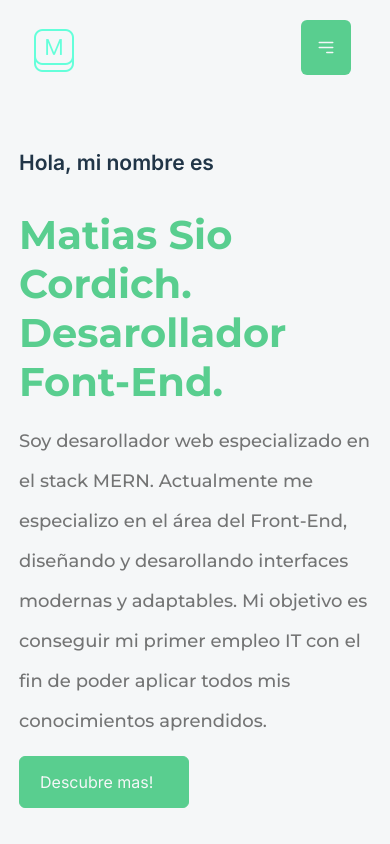
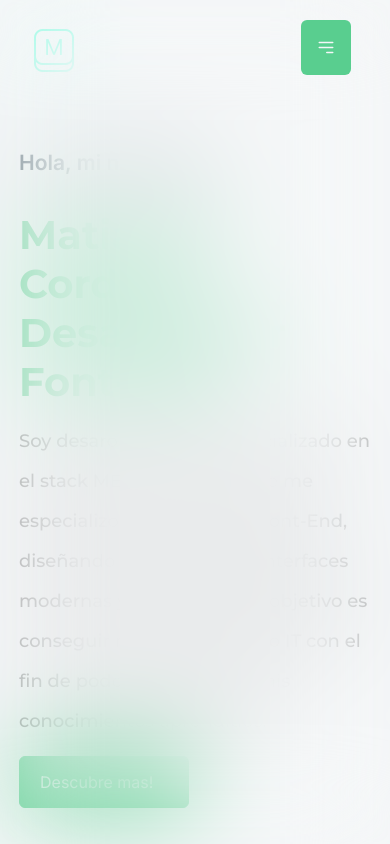
Before and after one commit to MatiasCordich/matias-sio-cordich, a React (Vite) app: page / in a window 390 px wide. Both pictures are taken after a click on the button 325 px from the left and 47 px from the top of the page. Shown: the top 844 px of the page. Built offline with nearby package versions, Linux system fonts and the light colour scheme.

Commit message:
navbar transition

```diff
--- a/src/components/MobileNavbar/MobileNav.jsx
+++ b/src/components/MobileNavbar/MobileNav.jsx
@@ -2,9 +2,18 @@ import { LinkBox, LinkNumber, Logo, LogoContainer, ResumeBtn, SContent, Switch,
 import { BsFillSunFill, BsFillMoonFill } from 'react-icons/bs';
 import { Link } from "react-scroll"
 import { AnimatePresence, motion } from 'framer-motion'
-import { LinksMobile, MenuBtn, MobileNavMenu, } from "./navbarMobileElements";
+import { MobileNavMenu, MenuBtn, MobileLinksMenu } from "./navbarMobileElements";
 import { logo, logoL } from "../../assets";
 import { HiOutlineMenuAlt3 } from 'react-icons/hi'
+import { useState } from "react";
+
+
+const navLinks = [
+    { title: "Home", to: "page1", number: "" },
+    { title: "Sobre mi", to: "page2", number: "01." },
+    { title: "Portfolio", to: "page3", number: "02." },
+    { title: "Contacto", to: "page4", number: "03." },
+];
 
 const spring = {
     type: "spring",
@@ -17,7 +26,7 @@ const menuVars = {
         height: 0
     },
     animate: {
-        height: '100svh',
+        height: '100%',
         transition: {
             duration: 0.5,
             ease: [0.12, 0, 0.39, 0],
@@ -51,9 +60,16 @@ const containerVars = {
 const savedTheme = window.localStorage.getItem('theme')
 
 
+export const MobileNavBox = ({ handleClick }) => {
 
-export const MobileNavBox = ({ handleClick }) => {
+    const [open, setOpen] = useState(false)
+
+    const toggleMenu = () => {
+        setOpen((prevOpen) => !prevOpen);
+    };
+
     return (
+        <>
             <MobileNavMenu>
                 <LogoContainer>
                     {
@@ -62,23 +78,112 @@ export const MobileNavBox = ({ handleClick }) => {
                             : <Logo src={logo} alt="portfolio-matias-logo" />
                     }
                 </LogoContainer>
-            <MenuBtn onClick={handleClick}>
+                <MenuBtn onClick={toggleMenu}>
                     <HiOutlineMenuAlt3 />
                 </MenuBtn>
             </MobileNavMenu>
+            <AnimatePresence>
+                {
+
+                    open && (
+
+                        <MobileLinksMenu
+                            as={motion.ul}
+                            variants={menuVars}
+                            initial="initial"
+                            animate="animate"
+                            exit="exit"
+                        >
+                            <MobileNavLinks
+                                variants={containerVars}
+                                initial="initial"
+                                animate="open"
+                                exit="initial"
+                                handleClick={handleClick}>
+
+                                {/* SWITCH THEME BUTTON */}
+                                <SContent>
+                                    <BsFillSunFill />
+                                    <SwitchBox onClick={handleClick} >
+                                        <Switch as={motion.div} layout transition={spring} />
+                                    </SwitchBox>
+                                    <BsFillMoonFill />
+                                </SContent>
+
+                                {navLinks.map((link, index) => {
+                                    return (
+
+                                            <MobileNavLinks
+                                                title={link.title}
+                                                page={link.to}
+                                                number={link.number}
+                                                key={index}
+                                            />
+
+                                    );
+                                })}
+
+
+
+                                {/* BUTTON RESUME */}
+                                <ResumeBtn />
+
+
+
+                            </MobileNavLinks>
+                        </MobileLinksMenu >
+
+
+                    )
+
+                }
+            </AnimatePresence >
+
+        </>
+
+
     )
 }
 
-export const MobileNavLinks = () => {
+const mobileLinkVars = {
+    initial: {
+        y: "30vh",
+        transition: {
+            duration: 0.5,
+            ease: [0.37, 0, 0.63, 1],
+        },
+    },
+    open: {
+        y: 0,
+        transition: {
+            ease: [0, 0.55, 0.45, 1],
+            duration: 0.7,
+        },
+    },
+};
+
+
+
+export const MobileNavLinks = ({ title, href, number }) => {
+
     return (
-        <LinksMobile
-            as={motion.ul}
-            variants={menuVars}
-            initial={menuVars.initial}
-            animate={menuVars.animate}
-            exit={menuVars.exit}
+        <LinkBox
+            variants={mobileLinkVars}
         >
-
-        </LinksMobile>
-    )
+            <Link
+                activeClass='active'
+                to={href}
+                spy={true}
+                smooth={true}
+                duration={2000}
+                style={{ cursor: 'pointer' }}
+                offset={-1000}
+            >
+                <LinkNumber>
+                    {number}
+                </LinkNumber>
+                {title}
+            </Link>
+        </LinkBox>
+    );
 }
--- a/src/components/MobileNavbar/navbarMobileElements.js
+++ b/src/components/MobileNavbar/navbarMobileElements.js
@@ -32,13 +32,18 @@ export const MenuBtn = styled.button`
   }
 `;
 
-export const LinksMobile = styled.ul`
+export const MobileLinksMenu = styled.ul`
+  display: flex;
+  flex-direction: column;
+  align-items: center;
+  justify-content: center;
+  gap: 4rem;
   position: fixed;
   z-index: 99;
   top: 0;
   left: 0;
   width: 100%;
-  background-color: rebeccapurple;
+  backdrop-filter: blur(5rem);
 
   @media (min-width: 900px) {
       display: none;
--- a/src/components/Navbar/Navbar.jsx
+++ b/src/components/Navbar/Navbar.jsx
@@ -73,7 +73,7 @@ export const Navbar = ({ handleClick }) => {
               duration={2000}
               style={{ cursor: 'pointer' }}
               offset={-1000}
-             >
+            >
               Home
             </Link>
           </LinkBox>
@@ -135,11 +135,7 @@ export const Navbar = ({ handleClick }) => {
         </NavbarLinks>
       </NavContainer>
 
-      <MobileNavBox/>
-
-      {open && (
-        <MobileNavLinks />
-      )}
+      <MobileNavBox />
 
     </>
 
```
Lines whose indentation alone changed are shown as unchanged.
